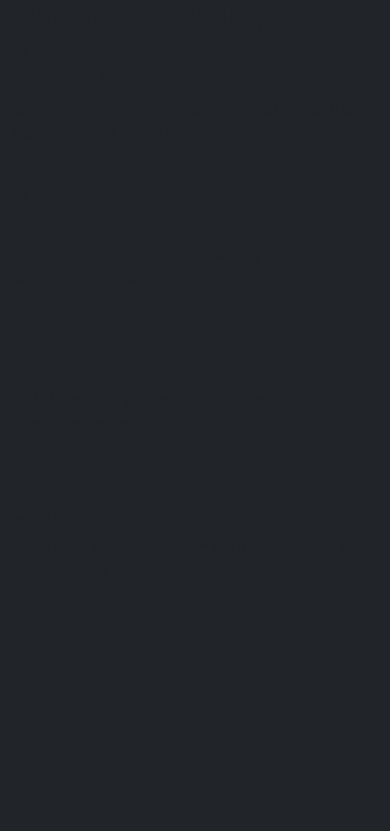
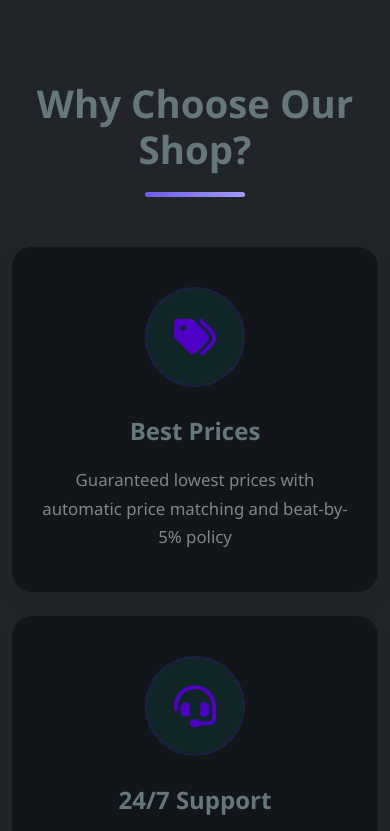
Before and after one commit to Ye-Hia/Gaming-Website, a plain HTML site: page index.html in a window 390 px wide. Shown: the top 831 px of the page. Drawn offline with nearby package versions, Linux system fonts and the light colour scheme.

Commit message:
Update style.css

```diff
--- a/assets/css/style.css
+++ b/assets/css/style.css
@@ -1,4 +1,14 @@
-
+        :root {
+            --IW-primary-color: #6c5ce7;
+            --IW-primary-light: rgba(108, 92, 231, 0.1);
+            --IW-secondary-color: #a29bfe;
+            --IW-dark-color: #66777c;
+            --IW-light-color: #f5f6fa;
+            --IW-success-color: #4d02c5;
+            --IW-warning-color: #fdcb6e;
+            --IW-danger-color: #d63031;
+            --IW-info-color: #0984e3;
+        }
         /* ===== STICKY FOOTER LAYOUT ===== */
         html, body {
             height: 100%;
@@ -11,6 +21,7 @@
             flex-direction: column;
             min-height: 100vh;
             background-color: #212529;
+            /* background-color: #212529 !important; */
             font-family: 'Segoe UI', Tahoma, Geneva, Verdana, sans-serif;
         }
 
@@ -68,10 +79,159 @@
             width: 20px;
             text-align: center;
         }
+         .IW-features {
+            padding: 100px 0;
 
+
+
+        }
+
+        .IW-section-title {
+            text-align: center;
+            margin-bottom: 70px;
+            font-size: 2.8rem;
+            font-weight: 800;
+            color: #66777c;
+            position: relative;
+        }
+
+        .IW-section-title::after {
+            content: '';
+            display: block;
+            width: 100px;
+            height: 5px;
+            background: linear-gradient(90deg, #6c5ce7, #a29bfe);
+            margin: 20px auto 0;
+            border-radius: 3px;
+        }
+
+        .IW-features .IW-item {
+            background: #12151a;
+            border-radius: 20px;
+            padding: 50px 30px;
+            text-align: center;
+            box-shadow: 0 10px 30px rgba(0, 0, 0, 0.05);
+            transition: all 0.4s cubic-bezier(0.175, 0.885, 0.32, 1.275);
+            height: 100%;
+            border: none;
+            position: relative;
+            overflow: hidden;
+        }
+
+        .IW-features .IW-item:hover {
+            transform: translateY(-10px);
+            box-shadow: 0 20px 40px rgba(0, 0, 0, 0.1);
+        }
+
+        .IW-icon-container {
+            width: 110px;
+            height: 110px;
+            margin: 0 auto 30px;
+            border-radius: 50%;
+            display: flex;
+            align-items: center;
+            justify-content: center;
+            font-size: 48px;
+            position: relative;
+            transition: all 0.4s ease;
+        }
+
+        /* Unique colors for each icon */
+        .IW-item:nth-child(1) .IW-icon-container {
+            background: rgba(0, 184, 148, 0.1);
+            color: var(--IW-success-color);
+        }
+
+        .IW-item:nth-child(2) .IW-icon-container {
+            background: rgba(253, 203, 110, 0.1);
+            color: var(--IW-warning-color);
+        }
+
+        .IW-item:nth-child(3) .IW-icon-container {
+            background: rgba(214, 48, 49, 0.1);
+            color: var(--IW-danger-color);
+        }
+
+        .IW-item:nth-child(4) .IW-icon-container {
+            background: rgba(9, 132, 227, 0.1);
+            color: var(--IW-info-color);
+        }
+
+        .IW-features .IW-item:hover .IW-icon-container {
+            transform: scale(1.1)
+        }
+
+        .IW-features h4 {
+            font-size: 1.5rem;
+            font-weight: 700;
+            margin-bottom: 20px;
+            color:#66777c;
+            transition: all 0.3s ease;
+        }
+
+        .IW-features .IW-item:hover h4 {
+            color: #6c5ce7;
+        }
+
+        .IW-features p {
+            color: #858484;
+            font-size: 1.05rem;
+            line-height: 1.7;
+            margin-bottom: 0;
+        }
+
+        /* Icon decorations */
+        .IW-icon-container::before {
+            content: '';
+            position: absolute;
+            width: 100%;
+            height: 100%;
+            border: 2px dashed currentColor;
+            border-radius: 50%;
+            opacity: 0.3;
+            transition: all 0.4s ease;
+        }
+
+        .IW-features .IW-item:hover .IW-icon-container::before {
+            transform: scale(1.1);
+            opacity: 0.5;
+        }
         /* Responsive adjustments */
         @media (max-width: 768px) {
             .social-links {
                 flex-wrap: wrap;
             }
+             .IW-features {
+                padding: 60px 0;
+            }
+
+            .IW-section-title {
+                font-size: 2rem;
+                margin-bottom: 50px;
+            }
+
+            .IW-features .IW-item {
+                padding: 40px 25px;
+            }
+
+            .IW-icon-container {
+                width: 90px;
+                height: 90px;
+                font-size: 38px;
+            }
         }
+     @media (max-width: 992px) {
+            .IW-features {
+                padding: 80px 0;
+            }
+
+            .IW-section-title {
+                font-size: 2.4rem;
+            }
+
+            .IW-icon-container {
+                width: 100px;
+                height: 100px;
+                font-size: 42px;
+            }
+        }
```
